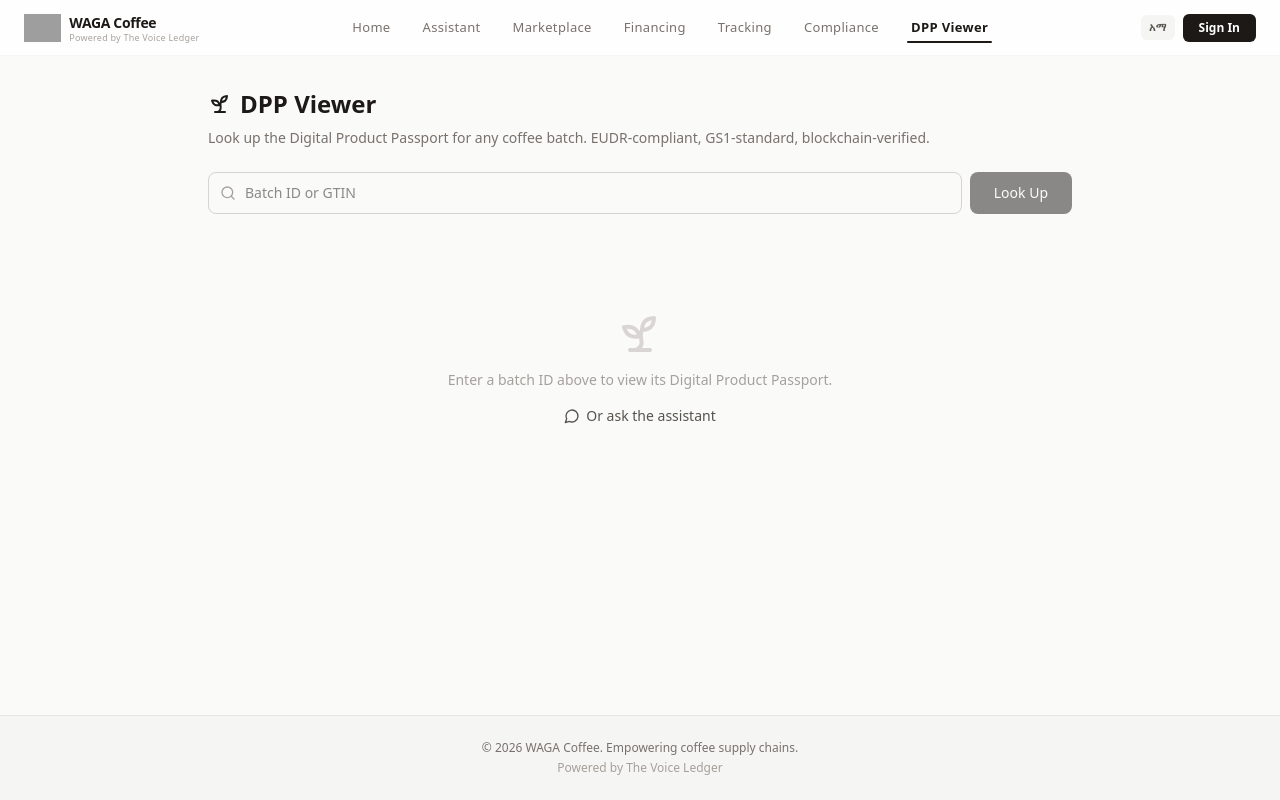
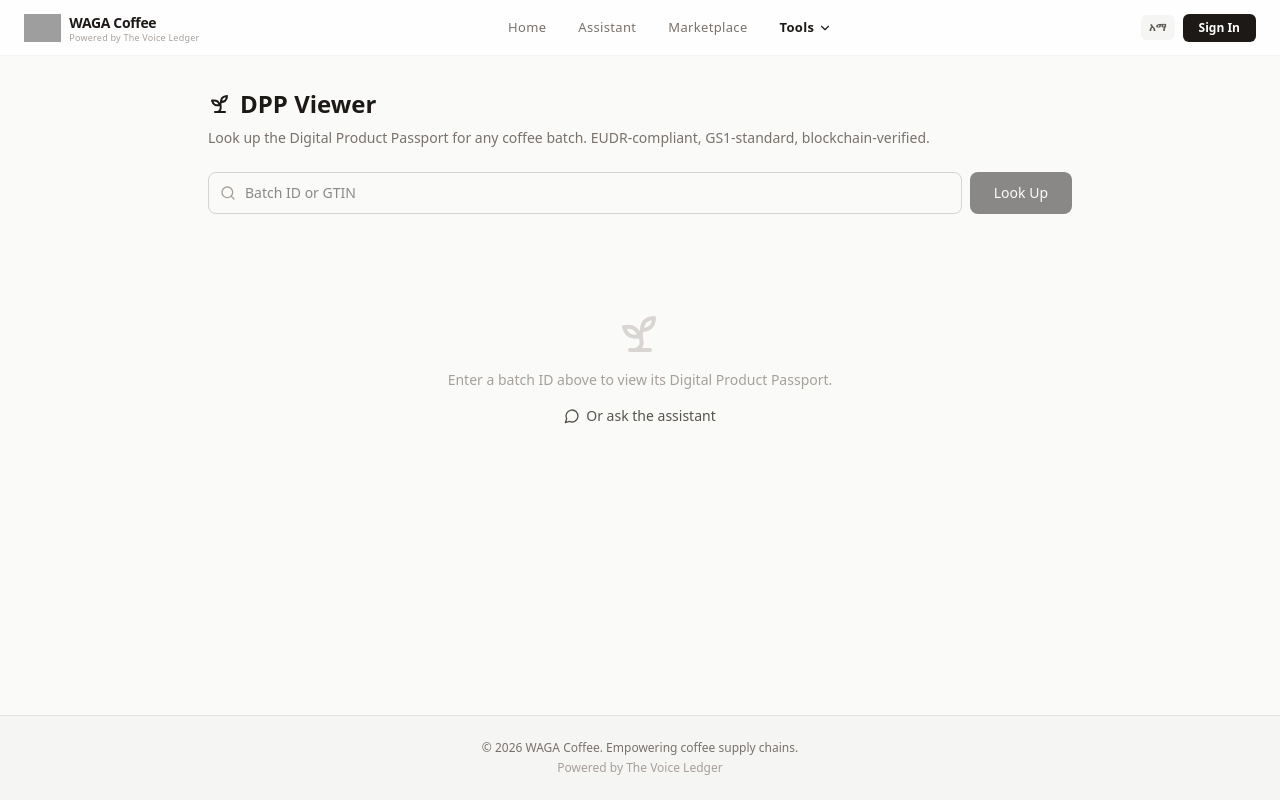
Before and after one commit to The-Voice-Ledger/Voice-Ledger, a React (Vite) app in the folder web-frontend/: page /app/dpp in a window 1280 px wide. Built offline with nearby package versions, Linux system fonts and the light colour scheme; grey boxes are pictures that could not be loaded.

Commit message:
sanitize nav bar

```diff
--- a/web-frontend/src/components/Navbar.jsx
+++ b/web-frontend/src/components/Navbar.jsx
@@ -1,7 +1,7 @@
-import { useState } from 'react'
+import { useState, useRef, useEffect } from 'react'
 import { Link, useLocation } from 'react-router-dom'
 import { useTranslation } from 'react-i18next'
-import { LuMenu, LuX } from 'react-icons/lu'
+import { LuMenu, LuX, LuChevronDown } from 'react-icons/lu'
 import useAuthStore from '../stores/authStore'
 import useChatStore from '../stores/chatStore'
 
@@ -13,6 +13,26 @@ export default function Navbar() {
   const { setLanguage } = useChatStore()
   const location = useLocation()
   const [menuOpen, setMenuOpen] = useState(false)
+  const [toolsOpen, setToolsOpen] = useState(false)
+  const toolsRef = useRef(null)
+
+  // Close Tools dropdown on outside click
+  useEffect(() => {
+    const handleClick = (e) => {
+      if (toolsRef.current && !toolsRef.current.contains(e.target)) setToolsOpen(false)
+    }
+    document.addEventListener('mousedown', handleClick)
+    return () => document.removeEventListener('mousedown', handleClick)
+  }, [])
+
+  const TOOLS = [
+    { to: '/financing',  label: t('nav_financing') },
+    { to: '/tracking',   label: t('nav_tracking') },
+    { to: '/compliance', label: t('nav_compliance') },
+    { to: '/dpp',        label: t('nav_dpp') },
+  ]
+
+  const isToolActive = TOOLS.some((tl) => location.pathname === tl.to)
 
   const toggleLang = () => {
     const next = i18n.language === 'en' ? 'am' : 'en'
@@ -58,10 +78,40 @@ export default function Navbar() {
           {navLink('/assistant', t('nav_assistant'))}
           {navLink('/marketplace', t('nav_marketplace'))}
           {isAuthenticated && navLink('/my-rfqs', t('nav_my_rfqs'))}
-          {navLink('/financing', t('nav_financing'))}
-          {navLink('/tracking', t('nav_tracking'))}
-          {navLink('/compliance', t('nav_compliance'))}
-          {navLink('/dpp', t('nav_dpp'))}
+
+          {/* Tools dropdown */}
+          <div ref={toolsRef} className="relative">
+            <button
+              onClick={() => setToolsOpen((o) => !o)}
+              className={`inline-flex items-center gap-1 px-1 py-1 text-[13px] tracking-wide transition-colors ${
+                isToolActive
+                  ? 'text-stone-900 font-semibold'
+                  : 'text-stone-500 hover:text-stone-800'
+              }`}
+            >
+              {t('nav_tools')}
+              <LuChevronDown className={`w-3.5 h-3.5 transition-transform duration-200 ${toolsOpen ? 'rotate-180' : ''}`} />
+            </button>
+
+            {toolsOpen && (
+              <div className="absolute top-full left-1/2 -translate-x-1/2 mt-2 w-48 bg-white rounded-xl shadow-lg border border-stone-100 py-1.5 z-50 animate-fade-in-up">
+                {TOOLS.map((tl) => (
+                  <Link
+                    key={tl.to}
+                    to={tl.to}
+                    onClick={() => setToolsOpen(false)}
+                    className={`block px-4 py-2 text-sm transition-colors ${
+                      isActive(tl.to)
+                        ? 'bg-stone-50 text-stone-900 font-semibold'
+                        : 'text-stone-600 hover:bg-stone-50 hover:text-stone-900'
+                    }`}
+                  >
+                    {tl.label}
+                  </Link>
+                ))}
+              </div>
+            )}
+          </div>
         </div>
 
         {/* Right -- Controls */}
@@ -114,6 +164,7 @@ export default function Navbar() {
             {navLink('/assistant', t('nav_assistant'), true)}
             {navLink('/marketplace', t('nav_marketplace'), true)}
             {isAuthenticated && navLink('/my-rfqs', t('nav_my_rfqs'), true)}
+            <p className="px-3 pt-3 pb-1 text-[10px] font-semibold uppercase tracking-widest text-stone-400">{t('nav_tools')}</p>
             {navLink('/financing', t('nav_financing'), true)}
             {navLink('/tracking', t('nav_tracking'), true)}
             {navLink('/compliance', t('nav_compliance'), true)}
--- a/web-frontend/src/i18n.js
+++ b/web-frontend/src/i18n.js
@@ -40,6 +40,7 @@ const resources = {
       nav_my_rfqs: 'My RFQs',
       nav_compliance: 'Compliance',
       nav_dpp: 'DPP Viewer',
+      nav_tools: 'Tools',
       // Landing page
       features_heading: 'Everything you need for compliant coffee imports',
       feat_traceability: 'Full Traceability',
@@ -186,6 +187,7 @@ const resources = {
       nav_my_rfqs: 'የእኔ RFQs',
       nav_compliance: 'ተስማሚነት',
       nav_dpp: 'DPP አያች',
+      nav_tools: 'መሳሪያዎች',
       // Landing page
       features_heading: 'ለተስማሚ የቡና ግዥ የሚያስፈልጉ ሁሉ',
       feat_traceability: 'ሙሉ ክትትል',
```
Also changed, not shown: 5 other files (tests, documents, lock files or other folders).
